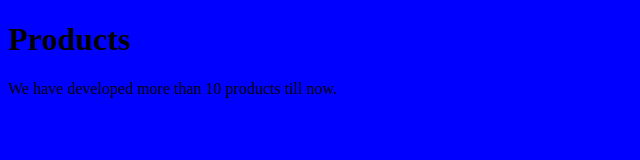
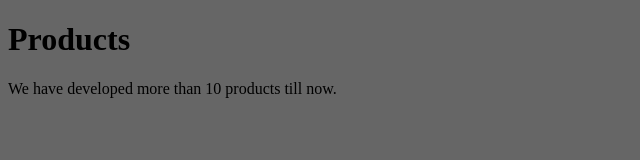
Before and after one commit to ramyaragan/wt-assignment, a plain HTML site: page 6qn.html in a window 1280 px wide. Shown: the whole page, without its empty margins (0-640 px from the left). Drawn offline with Linux system fonts and the light colour scheme.

Commit message:
Update 6qn.html

```diff
--- a/6qn.html
+++ b/6qn.html
@@ -3,7 +3,7 @@
    <head>
       <title>HTML Backgorund Color</title>
    </head>
-   <body style="background-color:blue;">
+   <body style="background-color:	#666666">
       <h1>Products</h1>
       <p>We have developed more than 10 products till now.</p>
    </body>
```
